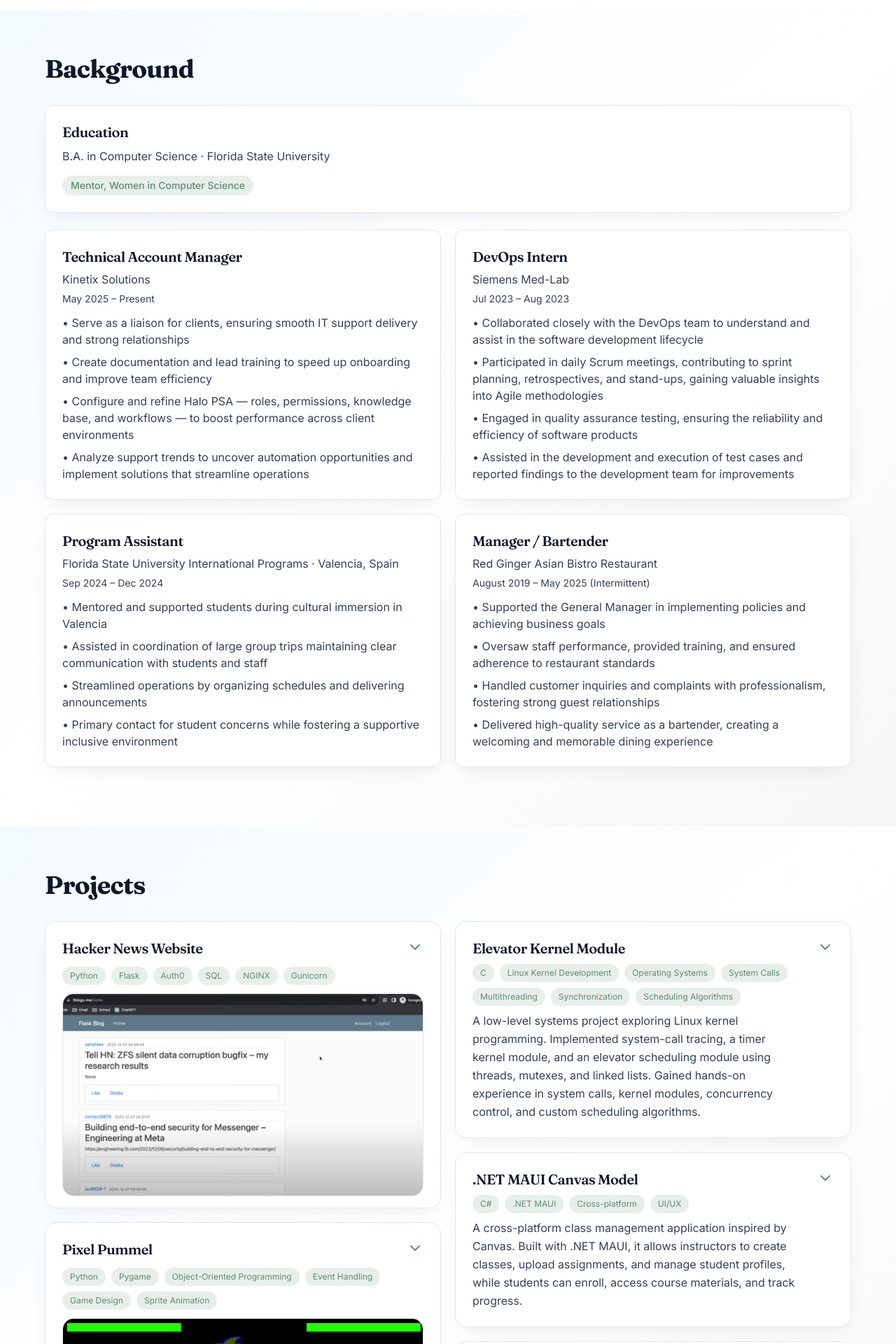
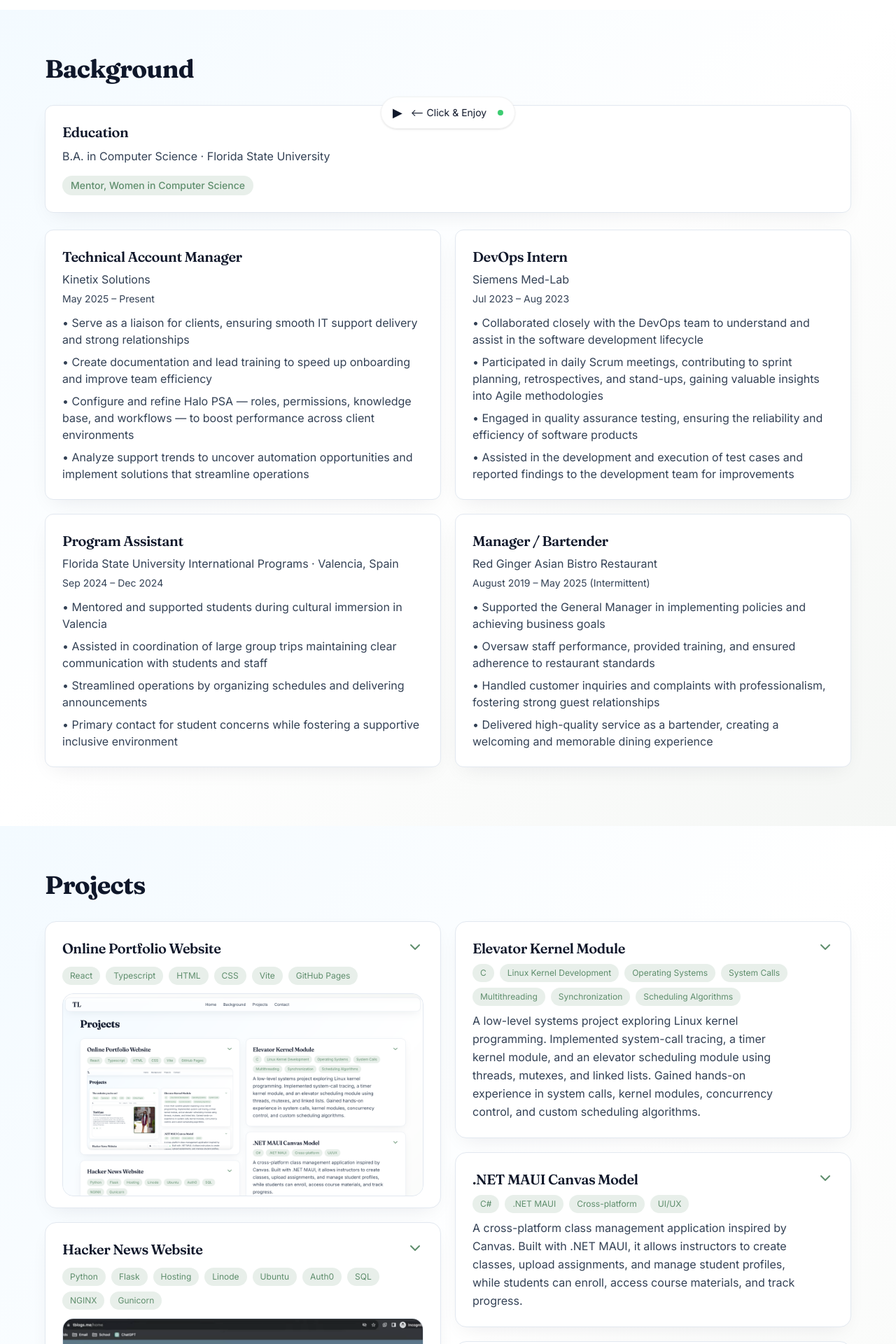
Before and after one commit to torilee7935/torilee7935.github.io, a React (Vite) app: page / in a window 1280 px wide. Shown: the part 600-2520 px from the top of the page at 70% size. Built offline with nearby package versions, Linux system fonts and the light colour scheme.

Commit message:
music player

```diff
--- /dev/null
+++ b/src/components/MusicPlayer.tsx
@@ -0,0 +1,55 @@
+import { useState, useEffect } from "react"
+
+export function MusicPlayer() {
+  // controls whether the embed is visible (UI), not whether it exists
+  const [visible, setVisible] = useState(false)
+
+  // Hide the popup on scroll but keep audio playing (iframe stays mounted)
+  useEffect(() => {
+    const onScroll = () => setVisible(false)
+    window.addEventListener("scroll", onScroll, { passive: true })
+    return () => window.removeEventListener("scroll", onScroll)
+  }, [])
+
+  return (
+    <>
+      {/* Sticky pill control */}
+      <div className="fixed bottom-[calc(1rem+env(safe-area-inset-bottom))] left-1/2 -translate-x-1/2 z-[99999]
+                      bg-white/85 backdrop-blur rounded-full shadow px-4 py-2 flex items-center gap-3
+                      border border-black/5">
+        <button
+          aria-label={visible ? "Hide player" : "Show player"}
+          onClick={() => setVisible(v => !v)}
+          className="text-lg"
+        >
+          {visible ? "⏷" : "▶︎"}
+        </button>
+        <span className="text-sm black">&lt;-- Click &amp; Enjoy</span>
+        {/* tiny “now playing” blip so people know music continues */}
+        <span className="ml-1 h-2 w-2 rounded-full bg-green-500 animate-pulse" aria-hidden />
+      </div>
+
+      {/* Always-mounted Spotify embed: we just fade/slide it in/out */}
+      <div
+        className={[
+          "fixed bottom-20 left-1/2 -translate-x-1/2 z-[99998] transition-all duration-300",
+          visible
+            ? "opacity-100 translate-y-0 pointer-events-auto"
+            : "opacity-0 translate-y-3 pointer-events-none"
+        ].join(" ")}
+        aria-hidden={!visible}
+      >
+        <iframe
+          style={{ borderRadius: "12px" }}
+          src="https://open.spotify.com/embed/track/2J91jC5v48Rbm5p6JzfqvW?utm_source=generator"
+          width="360"
+          height="152"
+          frameBorder="0"
+          allow="autoplay; clipboard-write; encrypted-media; fullscreen; picture-in-picture"
+          loading="lazy"
+          // Keep it in the DOM so playback continues even when hidden
+        />
+      </div>
+    </>
+  )
+}
--- a/src/data/projects.ts
+++ b/src/data/projects.ts
@@ -8,8 +8,15 @@ export type Project = {
 
 export const projectsData = [
   {
+    title: "Online Portfolio Website",
+    stack: ["React", "Typescript", "HTML", "CSS", "Vite", "GitHub Pages"],
+    description: "My own personal portfolio website, showcasing my projects and skills. With a few little easter eggs, let me know if you can find them!",
+    link: "https://github.com/torilee7935/torilee7935.github.io",
+    imageUrl: "/images/portfolio.png",
+  },
+  {
     title: "Hacker News Website",
-    stack: ["Python", "Flask", "Auth0", "SQL", "NGINX", "Gunicorn"],
+    stack: ["Python", "Flask", "Hosting", "Linode", "Ubuntu", "Auth0", "SQL", "NGINX", "Gunicorn"],
     description: "News website powered by the Hacker News API. Secure Auth0 sign-in lets users like/dislike stories, while an admin panel supports editing and deleting posts.",
     link: "https://github.com/torilee7935/python",
     imageUrl: "/images/newsApp.png",
--- a/src/main.tsx
+++ b/src/main.tsx
@@ -1,10 +1,12 @@
 import React from 'react'
 import ReactDOM from 'react-dom/client'
 import IndexPage from '@/pages/Index'
+import { MusicPlayer } from "@/components/MusicPlayer"
 import './index.css'
 
 ReactDOM.createRoot(document.getElementById('root')!).render(
   <React.StrictMode>
     <IndexPage />
+    <MusicPlayer />
   </React.StrictMode>
 )
```
Also changed, not shown: public/images/portfolio.png (added), 1 other file (tests, documents, lock files or other folders).
